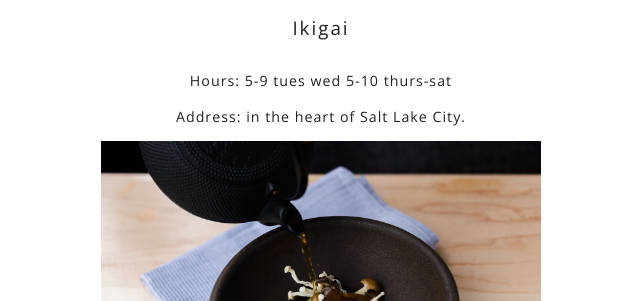
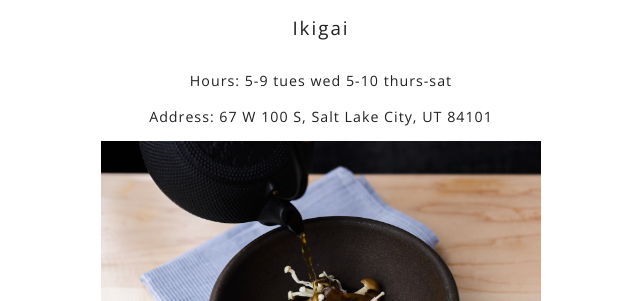
Before and after one commit to PHironaka/ikigai-slc, a Jekyll site: the page built from index.html, in a window 1280 px wide. Shown: the top 301 px of the page, without its empty margins (319-959 px from the left). Built offline with Jekyll 4.4.1, drawn with Linux system fonts in a browser that asks for light colours; nearby versions of some CDN libraries.

Commit message:
Updated Config

```diff
--- a/_config.yml
+++ b/_config.yml
@@ -31,7 +31,9 @@ description: "Lorem Khaled Ipsum is a major key to success. Cloth talk. Surround
   you going do is have lunch. Fan luv.\n\n"
 baseurl:
 operation: 5-9 tues wed 5-10 thurs-sat
-address: in the heart of Salt Lake City.
+address: '67 W 100 S, Salt Lake City, UT 84101
+
+'
 twitter_username: nakedfishbistro
 instagram_username: ikigai_slc
 markdown: kramdown
```
